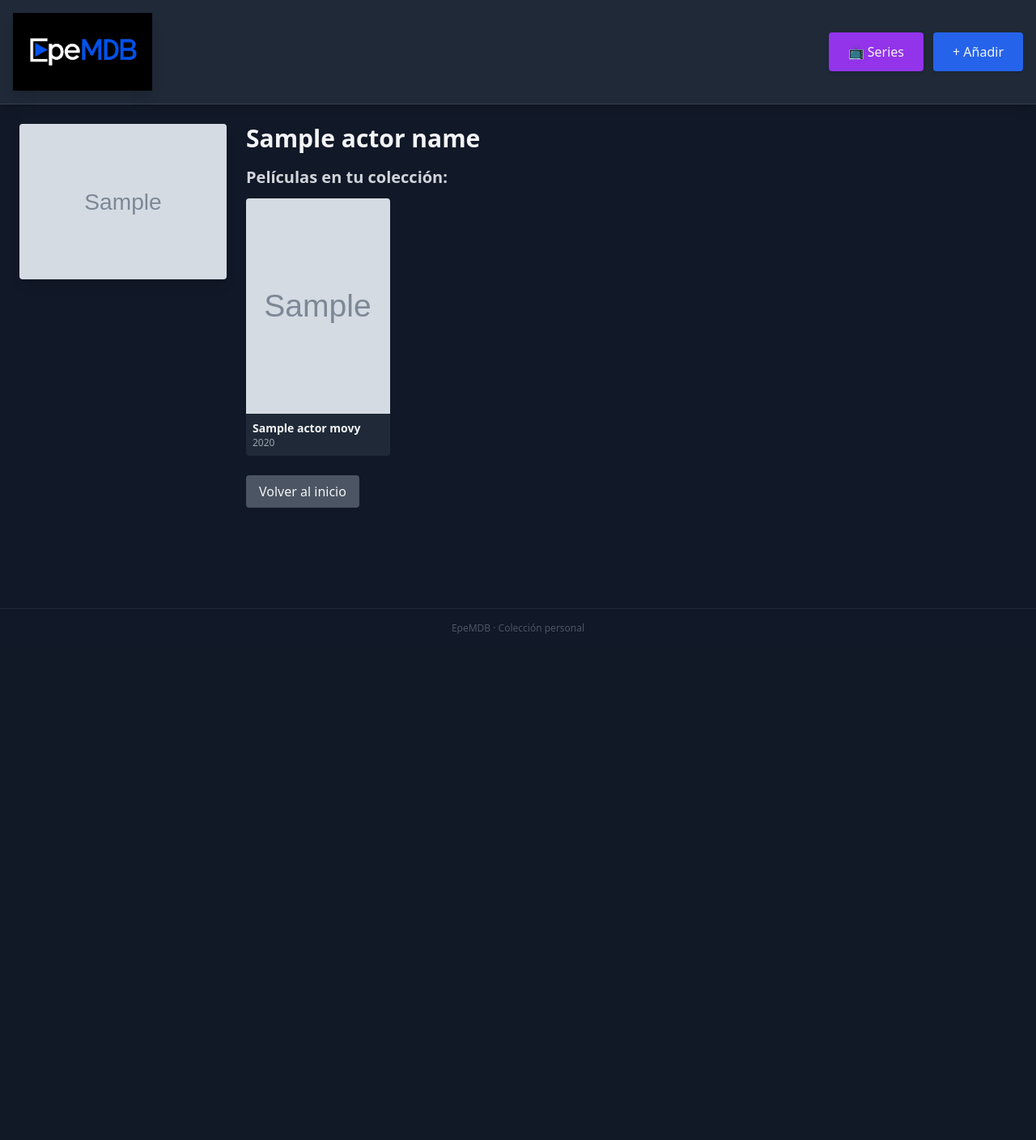
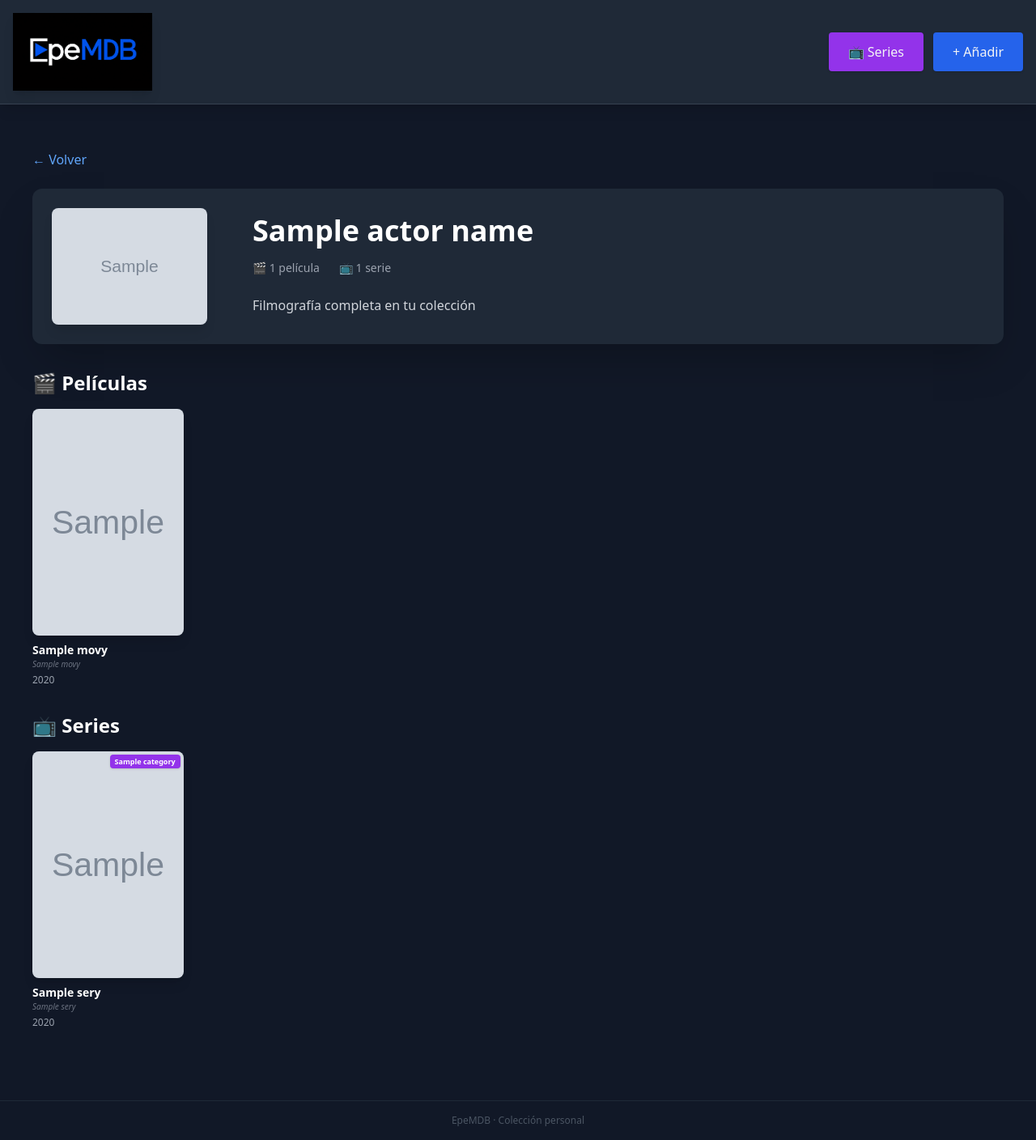
Before and after one commit to minphet79/EpeMDB, a FastAPI app: template templates/actor.html in a window 1280 px wide. Shown: the whole page at 81% size. Before the commit the page ends 783 px from the top, so only its background shows below. Run offline with FastAPI, Linux system fonts and the light colour scheme; the template is opened without the code that fills it: most values are stand-ins (such as "Sample title", 1, 10 or a date in 2020); grey boxes marked "Sample" are stand-in pictures; some libraries are stand-ins or nearby versions.

Commit message:
Update actor.html

```diff
--- a/templates/actor.html
+++ b/templates/actor.html
@@ -1,32 +1,92 @@
 {% extends "base.html" %}
 {% block content %}
-<div class="flex flex-col md:flex-row gap-6">
-  <div class="w-full md:w-64 flex-shrink-0">
+<div class="container mx-auto px-4 py-8">
+    <a href="javascript:history.back()" class="inline-flex items-center text-blue-400 hover:text-blue-300 mb-6">
+        ← Volver
+    </a>
+
+    <div class="bg-gray-800 rounded-xl shadow-2xl overflow-hidden mb-8">
+        <div class="md:flex">
+            <!-- Foto del actor -->
+            <div class="md:w-1/4 lg:w-1/5 p-6">
                 {% if actor_photo %}
-      <img src="{{ actor_photo }}" class="w-full rounded shadow-lg">
+                    <img src="{{ actor_photo }}" alt="{{ actor_name }}" class="w-full rounded-lg shadow-lg">
                 {% else %}
-      <div class="w-full aspect-[2/3] bg-gray-700 rounded flex items-center justify-center text-gray-400">Sin foto</div>
+                    <div class="w-full aspect-[2/3] bg-gray-700 rounded-lg flex items-center justify-center text-gray-500">Sin foto</div>
                 {% endif %}
             </div>
-  <div class="flex-1">
-    <h1 class="text-3xl font-bold mb-4">{{ actor_name }}</h1>
-    <h2 class="text-xl font-semibold mb-3 text-gray-300">Películas en tu colección:</h2>
-    {% if actor_movies %}
-      <div class="grid grid-cols-2 sm:grid-cols-3 md:grid-cols-4 lg:grid-cols-5 gap-4">
-        {% for m in actor_movies %}
-        <a href="/movie/{{ m.id }}" class="bg-gray-800 rounded overflow-hidden hover:scale-105 transition">
-          <img src="{{ m.poster_url or 'https://via.placeholder.com/300x450?text=Sin+Poster' }}" class="w-full aspect-[2/3] object-cover">
-          <div class="p-2">
-            <div class="font-semibold text-sm truncate">{{ m.title_es }}</div>
-            <div class="text-xs text-gray-400">{{ m.year or '' }}</div>
+
+            <!-- Información -->
+            <div class="md:w-3/4 lg:w-4/5 p-6 md:p-8">
+                <h1 class="text-3xl md:text-4xl font-bold text-white mb-4">{{ actor_name }}</h1>
+
+                <div class="flex gap-6 text-sm text-gray-400 mb-6">
+                    <span>🎬 {{ movies|length }} película{{ 's' if movies|length != 1 else '' }}</span>
+                    <span>📺 {{ series|length }} serie{{ 's' if series|length != 1 else '' }}</span>
+                </div>
+
+                <p class="text-gray-300">Filmografía completa en tu colección</p>
+            </div>
+        </div>
+    </div>
+
+    <!-- Películas -->
+    {% if movies %}
+    <h2 class="text-2xl font-bold text-white mb-4">🎬 Películas</h2>
+    <div class="grid grid-cols-2 sm:grid-cols-3 md:grid-cols-4 lg:grid-cols-5 xl:grid-cols-6 gap-3 sm:gap-4 mb-8">
+        {% for m in movies %}
+        <a href="/movie/{{ m.id }}" class="group block">
+            <div class="relative overflow-hidden rounded-lg shadow-lg bg-gray-800">
+                {% if m.poster_url %}
+                    <img src="{{ m.poster_url }}" alt="{{ m.title_es }}" class="w-full aspect-[2/3] object-cover group-hover:opacity-80 group-hover:scale-105 transition duration-300" loading="lazy">
+                {% else %}
+                    <div class="w-full aspect-[2/3] bg-gray-700 flex items-center justify-center text-xs text-gray-500">Sin póster</div>
+                {% endif %}
+            </div>
+            <div class="mt-2">
+                <h3 class="text-xs sm:text-sm font-semibold text-white leading-tight truncate group-hover:text-blue-400 transition">{{ m.title_es }}</h3>
+                {% if m.title_original and m.title_original != m.title_es %}
+                    <p class="text-[9px] sm:text-[10px] text-gray-500 italic truncate">{{ m.title_original }}</p>
+                {% endif %}
+                <p class="text-[10px] sm:text-xs text-gray-400 mt-1">{{ m.year or '?' }}</p>
             </div>
         </a>
         {% endfor %}
     </div>
+    {% endif %}
+
+    <!-- Series -->
+    {% if series %}
+    <h2 class="text-2xl font-bold text-white mb-4">📺 Series</h2>
+    <div class="grid grid-cols-2 sm:grid-cols-3 md:grid-cols-4 lg:grid-cols-5 xl:grid-cols-6 gap-3 sm:gap-4">
+        {% for s in series %}
+        <a href="/serie/{{ s.id }}" class="group block">
+            <div class="relative overflow-hidden rounded-lg shadow-lg bg-gray-800">
+                {% if s.poster_url %}
+                    <img src="{{ s.poster_url }}" alt="{{ s.name }}" class="w-full aspect-[2/3] object-cover group-hover:opacity-80 group-hover:scale-105 transition duration-300" loading="lazy">
                 {% else %}
-      <p class="text-gray-400">No hay películas de este actor en tu colección.</p>
+                    <div class="w-full aspect-[2/3] bg-gray-700 flex items-center justify-center text-xs text-gray-500">Sin póster</div>
                 {% endif %}
-    <a href="/" class="inline-block mt-6 bg-gray-600 hover:bg-gray-700 px-4 py-2 rounded">Volver al inicio</a>
+                {% if s.category %}
+                    <span class="absolute top-1 right-1 bg-purple-600 text-white text-[9px] px-1.5 py-0.5 rounded font-bold shadow">{{ s.category }}</span>
+                {% endif %}
             </div>
+            <div class="mt-2">
+                <h3 class="text-xs sm:text-sm font-semibold text-white leading-tight truncate group-hover:text-blue-400 transition">{{ s.name }}</h3>
+                {% if s.name_original and s.name_original != s.name %}
+                    <p class="text-[9px] sm:text-[10px] text-gray-500 italic truncate">{{ s.name_original }}</p>
+                {% endif %}
+                <p class="text-[10px] sm:text-xs text-gray-400 mt-1">{{ s.first_air_date[:4] if s.first_air_date else '?' }}</p>
+            </div>
+        </a>
+        {% endfor %}
+    </div>
+    {% endif %}
+
+    {% if not movies and not series %}
+    <div class="bg-gray-800 p-8 rounded-lg border border-gray-700 text-center">
+        <p class="text-gray-400 text-lg">No se encontraron películas ni series con este actor en tu colección.</p>
+    </div>
+    {% endif %}
 </div>
 {% endblock %}
```
Lines whose indentation alone changed are shown as unchanged.
